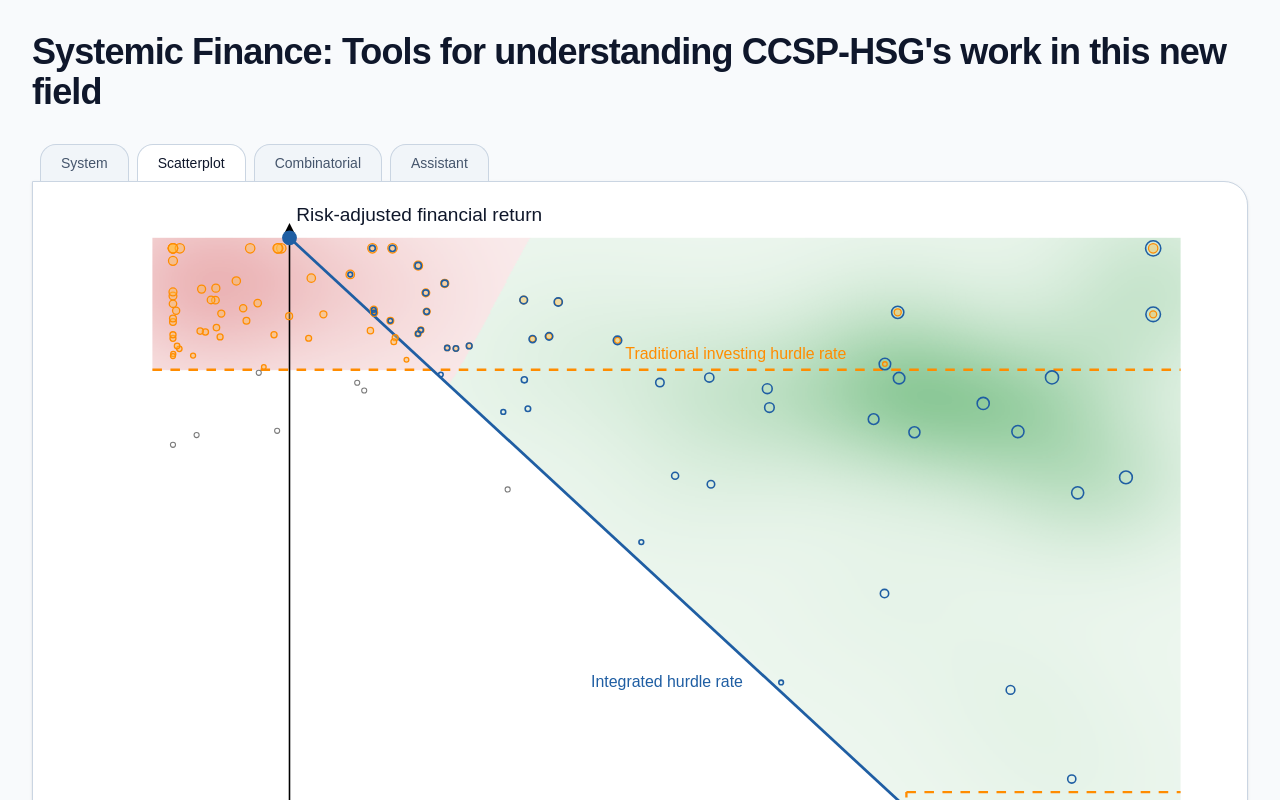
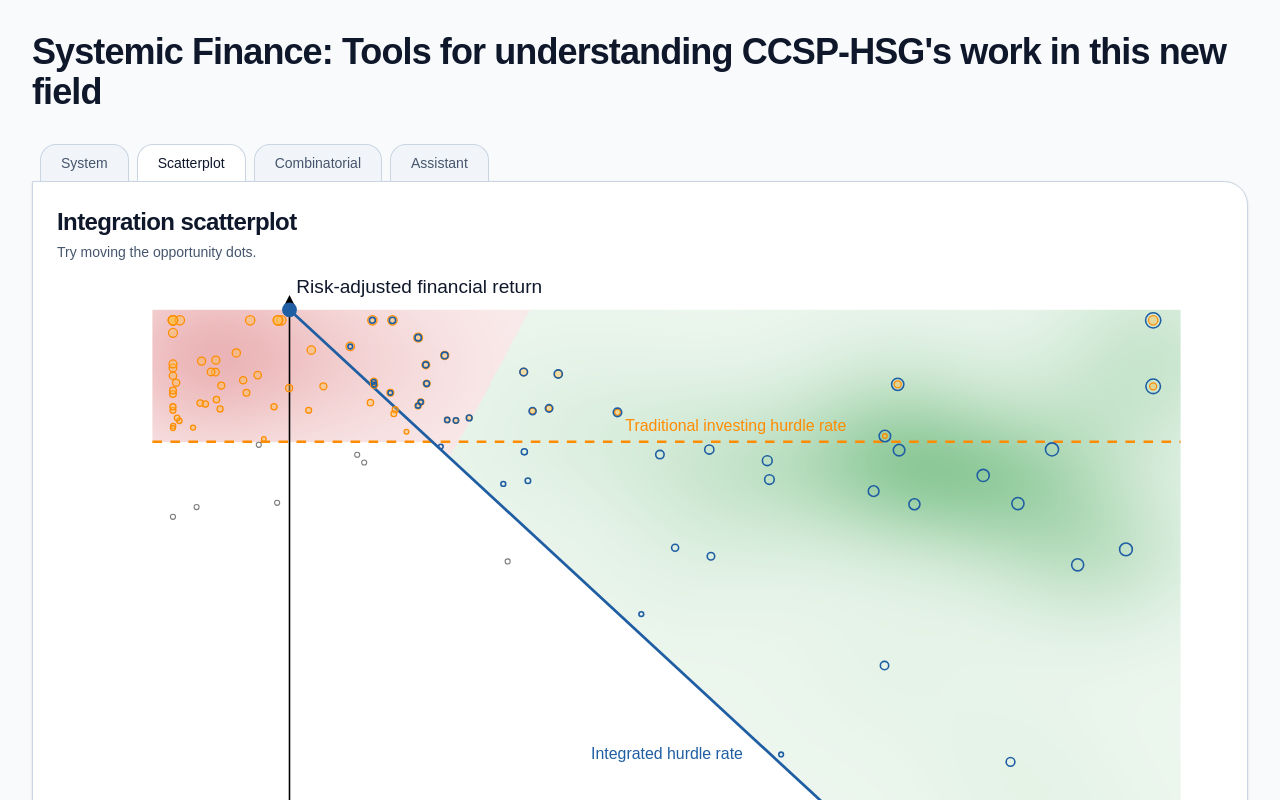
Before and after one commit to jh-tpp/visuals, a Next.js app: page / in a window 1280 px wide. Both pictures are taken after a click on the button "Scatterplot". Shown: the top 800 px of the page. Built offline with nearby package versions, Linux system fonts and the light colour scheme.

Commit message:
revise text on scatterplot tabs

```diff
--- a/app/page.tsx
+++ b/app/page.tsx
@@ -74,10 +74,23 @@ export default function Page() {
             <div className="bg-white rounded-3xl rounded-tl-none shadow-sm border border-slate-300 p-6">
               {activeTab === "system" ? (
                 <SystemVisualization />
-              ) : activeTab === "scatterplot" ? (
-                <IntegrationScatterplot mode="standard" />
-              ) : activeTab === "combinatorial" ? (
-                <IntegrationScatterplot mode="combinatorial" />
+              ) : activeTab === "scatterplot" || activeTab === "combinatorial" ? (
+                <div className="space-y-4">
+                  <div className="space-y-1">
+                    <h2 className="text-2xl font-semibold tracking-tight">
+                      {activeTab === "scatterplot"
+                        ? "Integration scatterplot"
+                        : "Combinatorial view"}
+                    </h2>
+                    <p className="text-sm text-slate-600">
+                      Try moving the opportunity dots.
+                    </p>
+                  </div>
+
+                  <IntegrationScatterplot
+                    mode={activeTab === "scatterplot" ? "standard" : "combinatorial"}
+                  />
+                </div>
               ) : (
                 <AssistantPanel />
               )}
```
